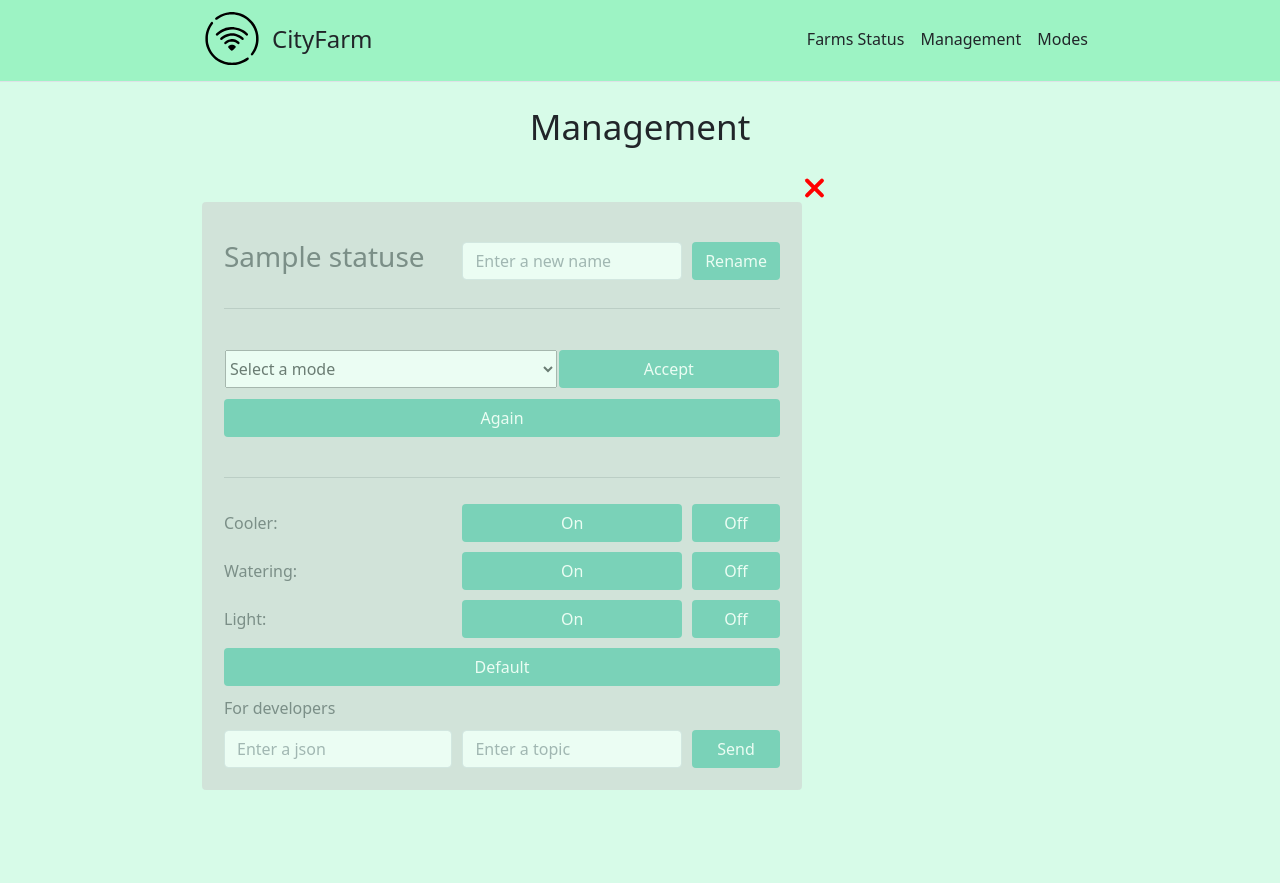
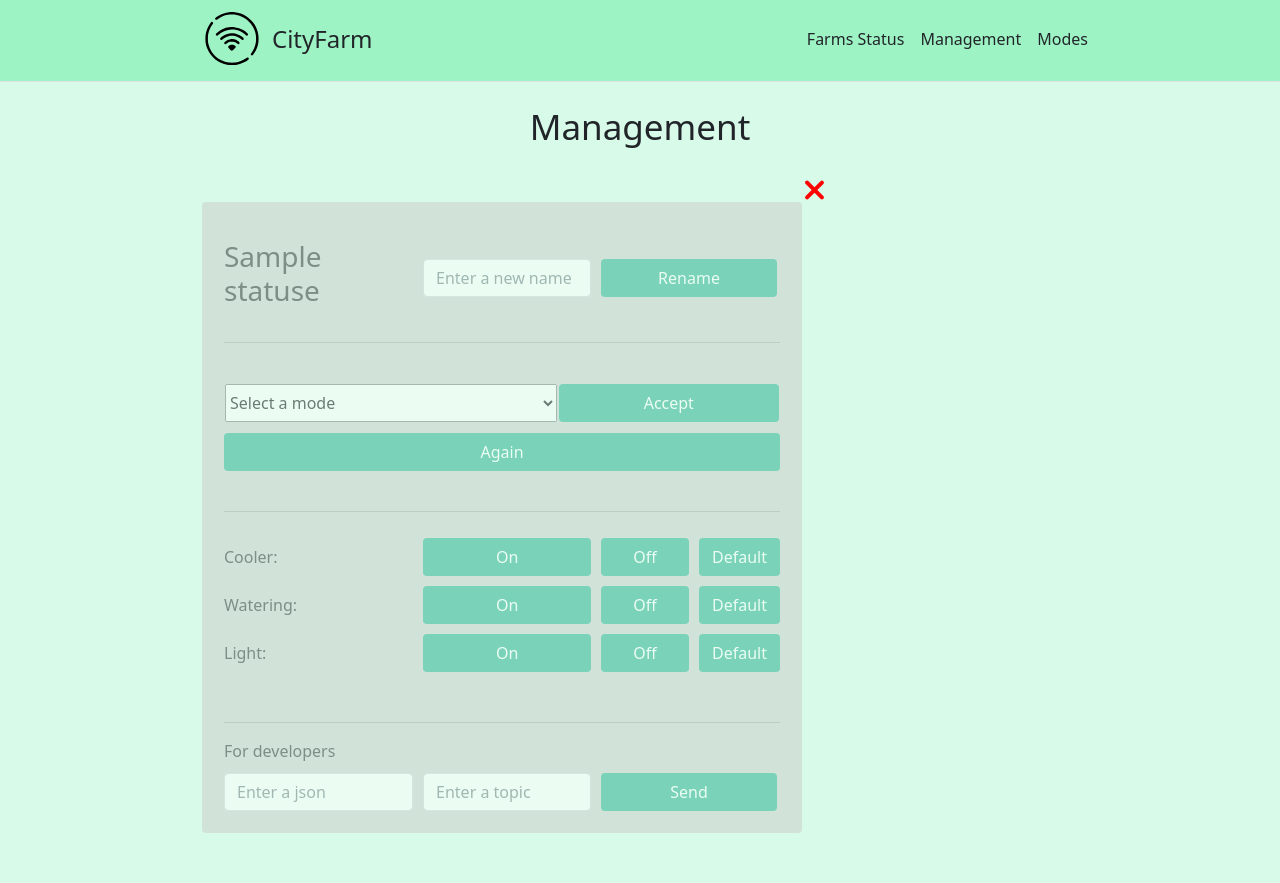
Before and after one commit to vaddddie/djangoweb, a Django app: template djangotest/main/templates/main/management.html in a window 1280 px wide. Before the commit the page ends 790 px from the top, so only its background shows below. Run offline with Django 4.2, Linux system fonts and the light colour scheme; the template is opened without the code that fills it: most values are stand-ins (such as "Sample title", 1, 10 or a date in 2020); parts of the project's set-up code (start-up, migrations or seed data) failed here and were passed over; some libraries are stand-ins or nearby versions.

Commit message:
New way to reset modules

```diff
--- a/djangotest/main/templates/main/management.html
+++ b/djangotest/main/templates/main/management.html
@@ -5,20 +5,20 @@
 {% block content %}
     <div class="cont">
         <h4>
-            <p style="text-align: center; font-size:35px">Management</p>
+            <p style="text-align:center; font-size:35px">Management</p>
         </h4>
         <div class="wrapper">
             {% if statuses %}
                 {% for el in statuses %}
-                <div style="width:600px; padding-top:20px; position:inline; margin: 10px">
+                <div style="width:600px; padding-top:20px; position:inline; margin:10px">
                     {% if not el.CheckLine %}
                         <form method="post">
                             {% csrf_token %}
-                            <div class="cl-btn-2" style="pointer-events:auto; position: absolute; left:100%; bottom:95%;">
+                            <div class="cl-btn-2" style="pointer-events:auto; position:absolute; left:100%; bottom:95%;">
                                 <div>
                                     <div class="leftright"></div>
                                     <div class="rightleft"></div>
-                                    <input type="submit" style="opacity:0; position: absolute; top:-10px; width:25px; height:25px" name="Delete{{ el.id }}">
+                                    <input type="submit" style="opacity:0; position:absolute; top:-10px; width:25px; height:25px" name="Delete{{ el.id }}">
                                 </div>
                             </div>
                         </form>
@@ -40,11 +40,11 @@
                                             <input type="text" class="form-control" style="width:100%" name="ChangeName{{ el.id }}" placeholder="Enter a new name">
                                         </td>
                                         <td>
-                                            <input type="submit" class="btn" name="NameSend{{ el.id }}" value="Rename" style="width:100%; background-color:#1FAB89; color:white">
+                                            <input type="submit" class="btn" name="NameSend{{ el.id }}" value="Rename" style="width:200%; background-color:#1FAB89; color:white">
                                         </td>
                                     </tr>
                                     <tr>
-                                        <td colspan="3">
+                                        <td colspan="4">
                                             <hr><br>
                                             <div>
                                                 <table style="width:100%">
@@ -70,10 +70,11 @@
                                         </td>
                                     </tr>
                                     <tr>
-                                        <td colspan="3">
+                                        <td colspan="4">
                                             <div>
                                                 <input type="submit" class="btn" name="Again{{ el.id }}" value="Again" style="width:100%; background-color:#1FAB89; color:white">
-                                            </div><br><hr>
+                                            </div>
+                                            <br><hr>
                                         </td>
                                     </tr>
                                     <tr>
@@ -87,6 +88,9 @@
                                             <td>
                                                 <input type="submit" class="btn" name="CoolerOff{{ el.id }}" value="Off" style="width:100%; background-color:#1FAB89; color:white">
                                             </td>
+                                            <td>
+                                                <input type="submit" class="btn" name="CoolerDefault{{ el.id }}" value="Default" style="width:100%; background-color:#1FAB89; color:white">
+                                            </td>
                                         </p>
                                     </tr>
                                     <tr>
@@ -96,8 +100,12 @@
                                             </td>
                                             <td>
                                                 <input type="submit" class="btn" name="WateringOn{{ el.id }}" value="On" style="width:100%; background-color:#1FAB89; color:white">
-                                            </td><td>
+                                            </td>
+                                            <td>
                                                 <input type="submit" class="btn" name="WateringOff{{ el.id }}" value="Off" style="width:100%; background-color:#1FAB89; color:white">
+                                            </td>
+                                            <td>
+                                                <input type="submit" class="btn" name="WateringDefault{{ el.id }}" value="Default" style="width:100%; background-color:#1FAB89; color:white">
                                             </td>
                                         </p>
                                     </tr>
@@ -108,19 +116,19 @@
                                             </td>
                                             <td>
                                                 <input type="submit" class="btn" name="LightOn{{ el.id }}" value="On" style="width:100%; background-color:#1FAB89; color:white">
-                                            </td><td>
+                                            </td>
+                                            <td>
                                                 <input type="submit" class="btn" name="LightOff{{ el.id }}" value="Off" style="width:100%; background-color:#1FAB89; color:white">
+                                            </td>
+                                            <td>
+                                                <input type="submit" class="btn" name="LightDefault{{ el.id }}" value="Default" style="width:100%; background-color:#1FAB89; color:white">
                                             </td>
                                         </p>
                                     </tr>
-                                    <tr>
-                                        <td colspan="3">
-                                            <input type="submit" class="btn" name="Default{{ el.id }}" value="Default" style="width:100%; background-color:#1FAB89; color:white">
-                                        </td>
-                                    </tr>
 
                                     <tr>
-                                        <td colspan="3">
+                                        <td colspan="4">
+                                            <br><hr>
                                             For developers
                                         </td>
                                     </tr>
@@ -132,7 +140,7 @@
                                             <input type="text" class="form-control" style="width:100%" name="topic{{ el.id }}" placeholder="Enter a topic">
                                         </td>
                                         <td>
-                                            <input type="submit" class="btn" name="sendjson{{ el.id }}" value="Send" style="width:100%; background-color:#1FAB89; color:white">
+                                            <input type="submit" class="btn" name="sendjson{{ el.id }}" value="Send" style="width:200%; background-color:#1FAB89; color:white">
                                         </td>
                                     </tr>
 
--- a/djangotest/main/templates/main/updatemodes.html
+++ b/djangotest/main/templates/main/updatemodes.html
@@ -7,7 +7,7 @@
     </a>
     <form method="post">
         {% csrf_token %}
-        <div class="cl-btn-2" style="pointer-events:auto; position:absolute; right:32%; top: 16%">
+        <div class="cl-btn-2" style="pointer-events:auto; position:absolute; right:31%; top: 18%">
             <div>
                 <div class="leftright"></div>
                 <div class="rightleft"></div>
```
Also changed, not shown: djangotest/main/views.py (+14 -6 lines).
